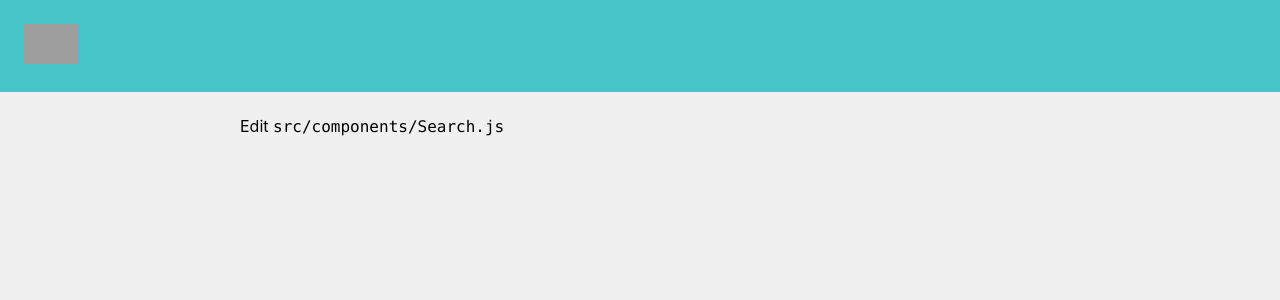
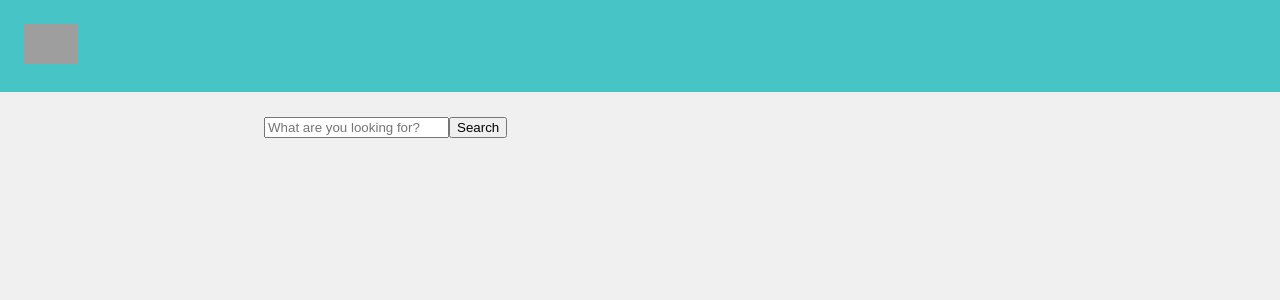
Before and after one commit to Tiqets/tq-assignment-js, a React (Create React App) app: page / in a window 1280 px wide. Shown: the top 300 px of the page. Built offline with nearby package versions, Linux system fonts and the light colour scheme; grey boxes are pictures that could not be loaded.

Commit message:
Eslint configs, Input and Action button component skeletons

```diff
--- a/package.json
+++ b/package.json
@@ -1,8 +1,9 @@
 {
   "name": "tq-assignment-js",
-  "version": "0.1.0",
+  "version": "0.1.1",
   "private": true,
   "dependencies": {
+    "prop-types": "^15.7.2",
     "react": "^16.8.6",
     "react-dom": "^16.8.6",
     "react-scripts": "3.0.1"
@@ -29,6 +30,8 @@
   },
   "devDependencies": {
     "concurrently": "^4.1.0",
+    "eslint-config-airbnb": "^18.0.1",
+    "eslint-plugin-react": "^7.16.0",
     "json-server": "^0.15.0"
   }
 }
--- /dev/null
+++ b/src/components/ActionButton/index.js
@@ -0,0 +1,21 @@
+import React from 'react';
+import PropTypes from 'prop-types';
+
+/* Feel free to make this a functional component if you consider it necessary */
+const ActionButton = (props) => {
+  const { label } = props
+
+  return (
+    <button type="button">{label}</button>
+  )
+};
+
+ActionButton.propTypes = {
+  label: PropTypes.string
+}
+
+ActionButton.defaultProps = {
+  label: 'Search'
+}
+
+export default ActionButton;
--- /dev/null
+++ b/src/components/Input/index.js
@@ -0,0 +1,20 @@
+import React from 'react';
+import PropTypes from 'prop-types';
+
+/* Feel free to make this a functional component if you consider it necessary */
+const Input = (props) => {
+  const { placeholder } = props;
+  return (
+    <input type="text" placeholder={placeholder} />
+  )
+}
+
+Input.propTypes = {
+  placeholder: PropTypes.string
+}
+
+Input.defaultProps = {
+  placeholder: 'Input'
+}
+
+export default Input;
--- a/src/components/Search.js
+++ b/src/components/Search.js
@@ -1,11 +1,14 @@
 import React from 'react';
+import ActionButton from './ActionButton';
+import Input from './Input'
 
 /* Feel free to make this a functional component if you consider it necessary */
 class Search extends React.Component {
   render() {
     return (
       <div>
-        Edit <code>src/components/Search.js</code>
+        <Input placeholder="What are you looking for?" />
+        <ActionButton label="Search" />
       </div>
     );
   }
--- a/src/index.css
+++ b/src/index.css
@@ -1,3 +1,9 @@
+*,
+*:before,
+*:after {
+  box-sizing: border-box;
+}
+
 body {
   margin: 0;
   font-family: -apple-system, BlinkMacSystemFont, "Segoe UI", "Roboto", "Oxygen",
```
Also changed, not shown: .eslintrc.json (added), 1 other file (tests, documents, lock files or other folders).
